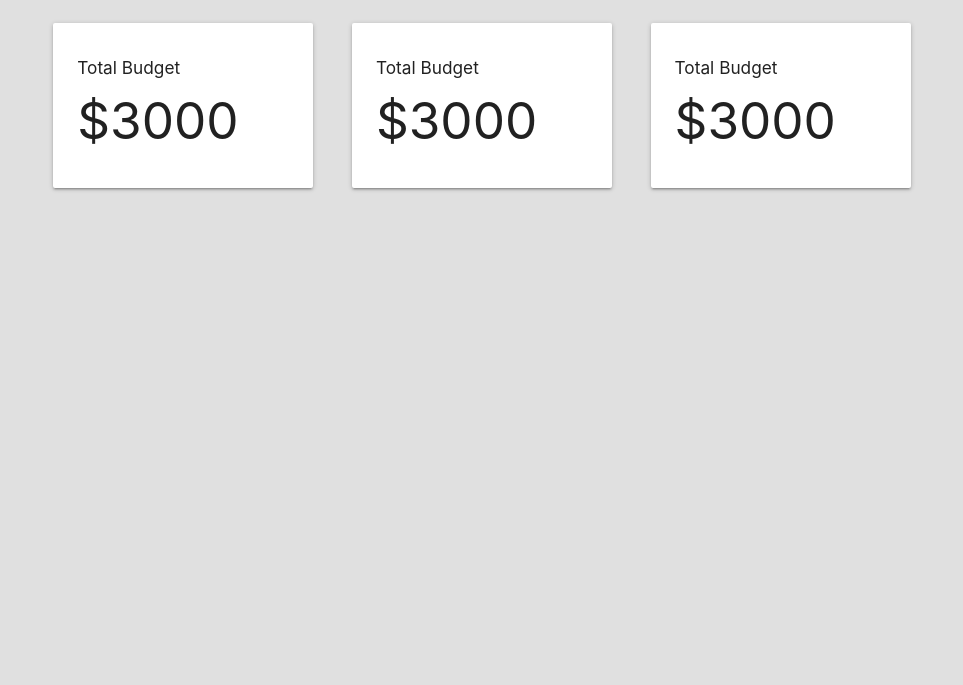
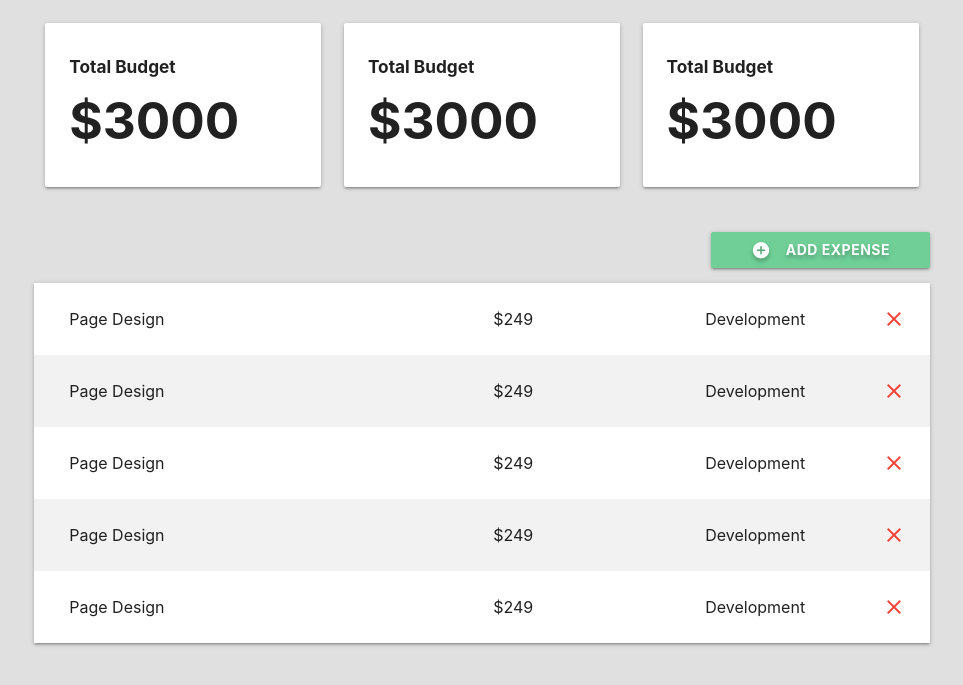
Before and after one commit to sksoumik/track-expenditures, a Django app: page /1 in a window 1280 px wide. Shown: the top 685 px of the page, without its empty margins (158-1121 px from the left). Run offline with Django 3.2, Linux system fonts and the light colour scheme.

Commit message:
template added

```diff
--- a/budget/static/css/styles.css
+++ b/budget/static/css/styles.css
@@ -7,6 +7,10 @@ html{
 }
 .bold {
     font-weight: bold;
+}
+.row {
+    margin: 0!important;
+
 }
 
 /*Project List*/
@@ -25,11 +29,39 @@ html{
 
 /*Project detail stat*/
 
-.section-stats .card-panel {
-    margin: 8px;
 
-}
 .section-stats h1 {
     font-size: 4vw;
     margin: 15px 0px;
 }
+
+@media(max-width: 992px){
+    .section-stats h1 {
+    font-size: calc(16px + 6vw);
+
+}
+
+}
+
+/*Project detail expenses*/
+
+.section-expenses button {
+    padding: 0px 40px;
+    font-weight: bold;
+    text-shadow: 0px 3px 4px rgba(0, 0, 0, .25);
+    background-color: #6FCF97;
+}
+
+.section-expenses .expense {
+    font-size: 16px;
+    border-radius: 0;
+    margin: 0;
+}
+
+.section-expenses .expense .category {
+    font-size: 13px;
+}
+
+.section-expenses li:nth-child(even) .expense{
+    background-color: #F2F2F2;
+}
--- a/budget/templates/budget/project_detail.html
+++ b/budget/templates/budget/project_detail.html
@@ -6,24 +6,26 @@
        <section class="section section-stats">
             <div class="row">
 
-                <div class="col l4">
+                <div class="col s12 m12 l4">
                     <div class="card-panel">
-                        <h6>Total Budget</h6>
-                        <h1>$3000</h1>
+                        <h6 class="bold">Total Budget</h6>
+                        <h1 class="bold">$3000</h1>
                     </div>
 
                 </div>
-                <div class="col l4">
+
+                  <div class="col s12 m6 l4">
                     <div class="card-panel">
-                        <h6>Total Budget</h6>
-                        <h1>$3000</h1>
+                        <h6 class="bold">Total Budget</h6>
+                        <h1 class="bold">$3000</h1>
                     </div>
 
                 </div>
-                <div class="col l4">
+
+                  <div class="col s12 m6 l4">
                     <div class="card-panel">
-                        <h6>Total Budget</h6>
-                        <h1>$3000</h1>
+                        <h6 class="bold">Total Budget</h6>
+                        <h1 class="bold">$3000</h1>
                     </div>
 
                 </div>
@@ -32,6 +34,164 @@
 
        </section>
 
+    <section class="section section-expenses">
+        <div class="row">
+
+            <button class="btn waves-effect right">
+                <i class="material-icons white-text left">add_circle</i>
+                Add Expense </button>
+        </div>
+
+        <ul class="z-depth-1">
+            <li>
+                <div class="card-panel z-depth-0 expense">
+                    <div class="row">
+                        <div class="col l6">
+                            <span class="title">Page Design</span>
+
+                        </div>
+
+                        <div class="col l3">
+                            <span class="title">$249</span>
+
+                        </div>
+
+                        <div class="col l">
+                            <span class="title">Development</span>
+
+                        </div>
+                        <a href="">
+                            <i class="material-icons red-text right">close </i>
+                        </a>
+
+
+                    </div>
+
+                </div>
+
+            </li>
+
+            <li>
+                <div class="card-panel z-depth-0 expense">
+                    <div class="row">
+                        <div class="col l6">
+                            <span class="title">Page Design</span>
+
+                        </div>
+
+                        <div class="col l3">
+                            <span class="title">$249</span>
+
+                        </div>
+
+                        <div class="col l">
+                            <span class="title">Development</span>
+
+                        </div>
+                        <a href="">
+                            <i class="material-icons red-text right">close </i>
+                        </a>
+
+
+                    </div>
+
+                </div>
+
+            </li>
+
+            <li>
+                <div class="card-panel z-depth-0 expense">
+                    <div class="row">
+                        <div class="col l6">
+                            <span class="title">Page Design</span>
+
+                        </div>
+
+                        <div class="col l3">
+                            <span class="title">$249</span>
+
+                        </div>
+
+                        <div class="col l">
+                            <span class="title">Development</span>
+
+                        </div>
+                        <a href="">
+                            <i class="material-icons red-text right">close </i>
+                        </a>
+
+
+                    </div>
+
+                </div>
+
+            </li>
+
+            <li>
+                <div class="card-panel z-depth-0 expense">
+                    <div class="row">
+                        <div class="col l6">
+                            <span class="title">Page Design</span>
+
+                        </div>
+
+                        <div class="col l3">
+                            <span class="title">$249</span>
+
+                        </div>
+
+                        <div class="col l">
+                            <span class="title">Development</span>
+
+                        </div>
+                        <a href="">
+                            <i class="material-icons red-text right">close </i>
+                        </a>
+
+
+                    </div>
+
+                </div>
+
+            </li>
+
+            <li>
+                <div class="card-panel z-depth-0 expense">
+                    <div class="row">
+                        <div class="col l6">
+                            <span class="title">Page Design</span>
+
+                        </div>
+
+                        <div class="col l3">
+                            <span class="title">$249</span>
+
+                        </div>
+
+                        <div class="col l">
+                            <span class="title">Development</span>
+
+                        </div>
+                        <a href="">
+                            <i class="material-icons red-text right">close </i>
+                        </a>
+
+
+                    </div>
+
+                </div>
+
+            </li>
+
+
+
+        </ul>
+
+
+    </section>
+
+
+
     </div>
 
 {% endblock %}
```
